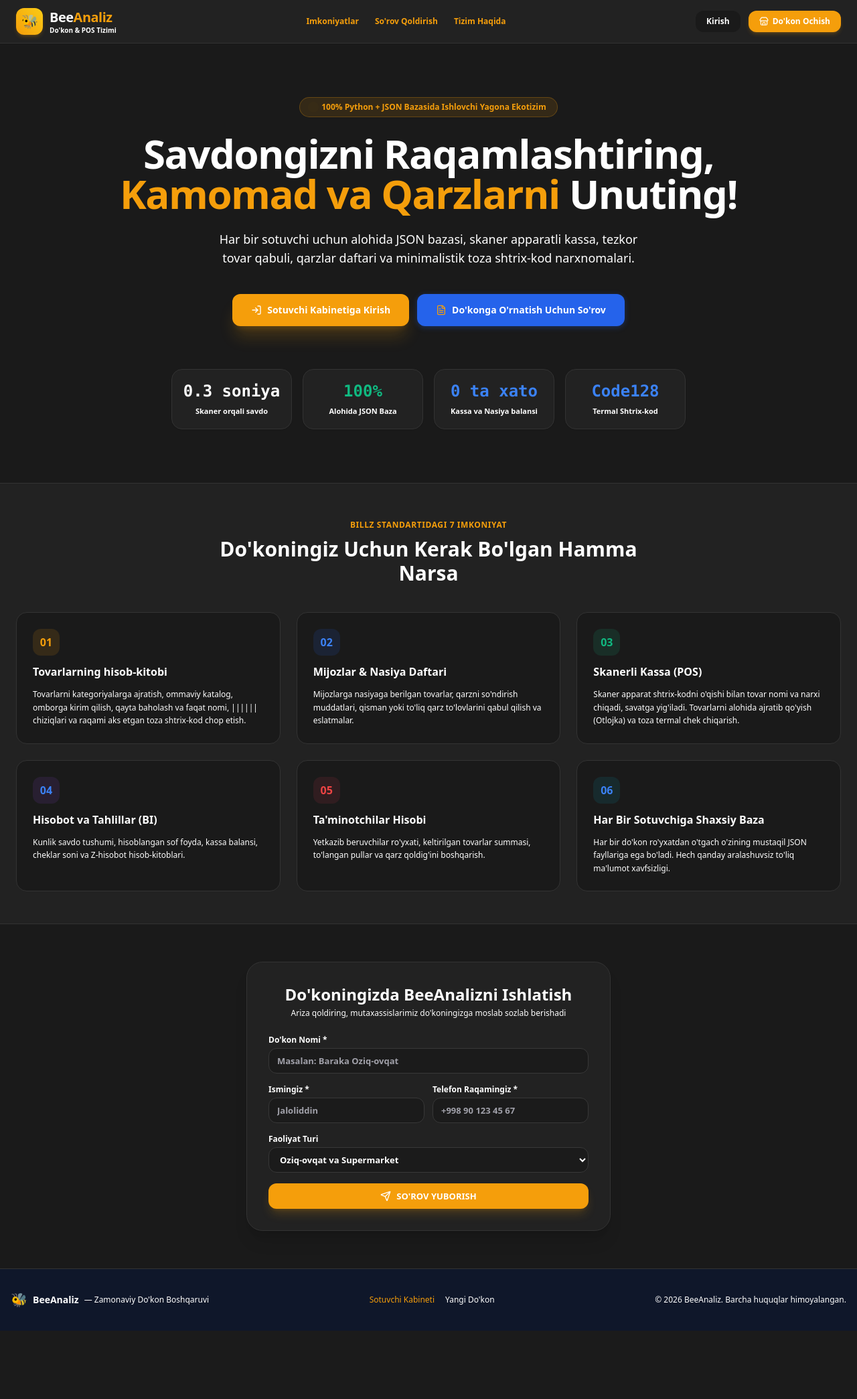
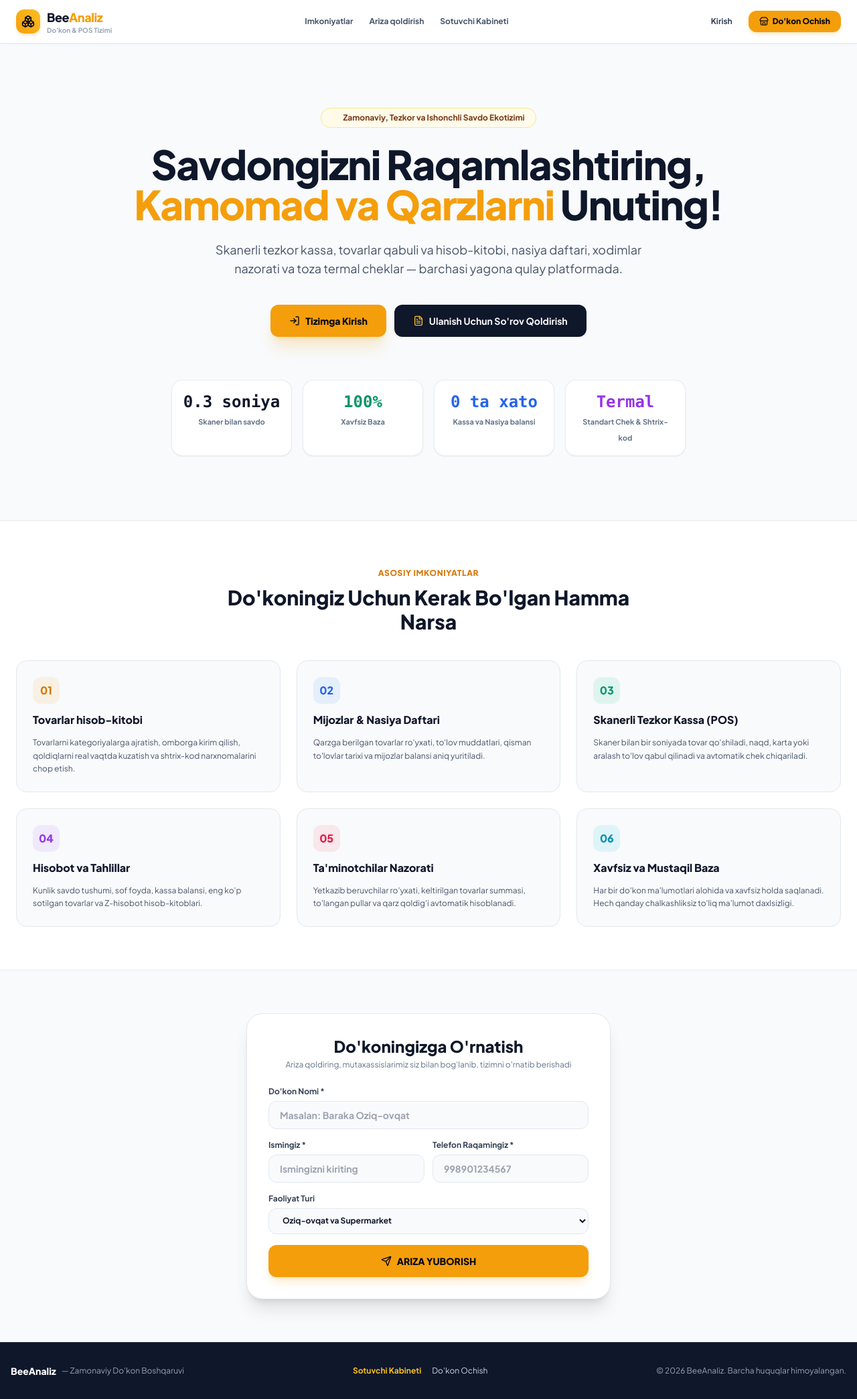
Before and after one commit to j8680151-eng/beeanaliz, a FastAPI app: page / in a window 1280 px wide. Shown: the whole page at 67% size. Before the commit the page ends 1987 px from the top, so only its background shows below. Run offline with FastAPI, Linux system fonts and the light colour scheme; some libraries are stand-ins or nearby versions.

Commit message:
Beautify login inputs and clean up landing page from clutter

```diff
--- a/templates/landing.html
+++ b/templates/landing.html
@@ -3,48 +3,61 @@
 <head>
   <meta charset="UTF-8">
   <meta name="viewport" content="width=device-width, initial-scale=1.0">
-  <title>BeeAnaliz — Zamonaviy Do'kon Boshqaruvi va Kassa Tizimi</title>
+  <title>BeeAnaliz — Zamonaviy Do'kon va Kassa Tizimi</title>
+  <!-- Tailwind CSS CDN -->
   <script src="https://cdn.tailwindcss.com"></script>
+  <!-- Lucide Icons CDN -->
   <script src="https://unpkg.com/lucide@latest"></script>
-  <link rel="stylesheet" href="/static/css/style.css">
+  <link rel="preconnect" href="https://fonts.googleapis.com">
+  <link rel="preconnect" href="https://fonts.gstatic.com" crossorigin>
+  <link href="https://fonts.googleapis.com/css2?family=Plus+Jakarta+Sans:wght@400;500;600;700;800;900&display=swap" rel="stylesheet">
   <script>
     tailwind.config = {
       theme: {
         extend: {
-          colors: {
-            amber: { 450: '#f59e0b', 500: '#f59e0b', 600: '#d97706' }
+          fontFamily: {
+            sans: ['"Plus Jakarta Sans"', 'sans-serif'],
           }
         }
       }
     }
   </script>
+  <style>
+    body {
+      font-family: 'Plus Jakarta Sans', sans-serif;
+    }
+  </style>
 </head>
-<body class="bg-slate-50 text-slate-900 min-h-screen flex flex-col font-sans selection:bg-amber-500 selection:text-slate-950">
+<body class="bg-slate-50 text-slate-900 min-h-screen flex flex-col selection:bg-amber-500 selection:text-slate-950">
 
-  <!-- TOP NAV -->
+  <!-- TOP NAVIGATION -->
   <header class="sticky top-0 z-40 bg-white/90 backdrop-blur-md border-b border-slate-200/80 shadow-sm">
     <div class="max-w-7xl mx-auto px-4 sm:px-6 h-16 flex items-center justify-between">
-      <div class="flex items-center space-x-2.5 cursor-pointer">
-        <div class="w-10 h-10 rounded-xl bg-gradient-to-tr from-amber-500 to-yellow-400 flex items-center justify-center shadow-md shadow-amber-500/20">
-          <span class="text-xl">🐝</span>
+
+      <!-- Brand Logo -->
+      <a href="/" class="flex items-center space-x-2.5 group">
+        <div class="w-9 h-9 rounded-xl bg-gradient-to-tr from-amber-500 to-amber-400 flex items-center justify-center shadow-md shadow-amber-500/20 group-hover:scale-105 transition">
+          <i data-lucide="boxes" class="w-5 h-5 text-slate-950"></i>
         </div>
         <div>
-          <span class="text-xl font-black tracking-tight text-slate-900">Bee<span class="text-amber-500">Analiz</span></span>
+          <span class="text-lg font-black tracking-tight text-slate-900">Bee<span class="text-amber-500">Analiz</span></span>
           <p class="text-[10px] font-bold text-slate-400 -mt-0.5">Do'kon & POS Tizimi</p>
         </div>
-      </div>
+      </a>
 
+      <!-- Menu links -->
       <nav class="hidden md:flex items-center space-x-6 text-xs font-bold text-slate-600">
         <a href="#features" class="hover:text-amber-600 transition">Imkoniyatlar</a>
-        <a href="#lead-section" class="hover:text-amber-600 transition">So'rov Qoldirish</a>
-        <a href="#about" class="hover:text-amber-600 transition">Tizim Haqida</a>
+        <a href="#lead-section" class="hover:text-amber-600 transition">Ariza qoldirish</a>
+        <a href="/login" class="hover:text-amber-600 transition">Sotuvchi Kabineti</a>
       </nav>
 
-      <div class="flex items-center space-x-3">
-        <a href="/login" class="px-4 py-2 text-xs font-bold text-slate-700 hover:text-slate-950 hover:bg-slate-100 rounded-xl transition">
+      <!-- Action buttons -->
+      <div class="flex items-center space-x-2.5">
+        <a href="/login" class="px-3.5 py-2 text-xs font-bold text-slate-700 hover:text-slate-950 hover:bg-slate-100 rounded-xl transition">
           Kirish
         </a>
-        <a href="/login?tab=register" class="px-4 py-2 bg-amber-500 hover:bg-amber-600 text-slate-950 font-black rounded-xl text-xs shadow-md shadow-amber-500/20 transition flex items-center space-x-1.5">
+        <a href="/login?tab=register" class="px-4 py-2 bg-amber-500 hover:bg-amber-400 text-slate-950 font-black rounded-xl text-xs shadow-md shadow-amber-500/20 transition flex items-center space-x-1.5 active:scale-95">
           <i data-lucide="store" class="w-3.5 h-3.5"></i>
           <span>Do'kon Ochish</span>
         </a>
@@ -53,10 +66,10 @@
   </header>
 
   <!-- HERO SECTION -->
-  <section class="py-12 sm:py-20 max-w-5xl mx-auto px-4 text-center space-y-6">
+  <section class="py-14 sm:py-24 max-w-5xl mx-auto px-4 text-center space-y-6">
     <div class="inline-flex items-center space-x-2 bg-amber-50 border border-amber-200 text-amber-900 px-4 py-1.5 rounded-full text-xs font-bold">
       <span class="w-2 h-2 rounded-full bg-amber-500 animate-ping"></span>
-      <span>100% Python + JSON Bazasida Ishlovchi Yagona Ekotizim</span>
+      <span>Zamonaviy, Tezkor va Ishonchli Savdo Ekotizimi</span>
     </div>
 
     <h1 class="text-4xl sm:text-6xl font-black tracking-tight text-slate-900 leading-tight">
@@ -65,17 +78,17 @@
     </h1>
 
     <p class="text-base sm:text-lg text-slate-600 max-w-2xl mx-auto leading-relaxed">
-      Har bir sotuvchi uchun alohida JSON bazasi, skaner apparatli kassa, tezkor tovar qabuli, qarzlar daftari va minimalistik toza shtrix-kod narxnomalari.
+      Skanerli tezkor kassa, tovarlar qabuli va hisob-kitobi, nasiya daftari, xodimlar nazorati va toza termal cheklar — barchasi yagona qulay platformada.
     </p>
 
     <div class="pt-4 flex flex-wrap justify-center gap-3">
-      <a href="/login" class="px-7 py-3.5 bg-amber-500 hover:bg-amber-600 text-slate-950 font-black rounded-xl text-sm shadow-xl shadow-amber-500/20 transition flex items-center space-x-2">
+      <a href="/login" class="px-7 py-3.5 bg-amber-500 hover:bg-amber-400 text-slate-950 font-black rounded-xl text-sm shadow-xl shadow-amber-500/20 transition flex items-center space-x-2 active:scale-95">
         <i data-lucide="log-in" class="w-4 h-4"></i>
-        <span>Sotuvchi Kabinetiga Kirish</span>
+        <span>Tizimga Kirish</span>
       </a>
-      <a href="#lead-section" class="px-7 py-3.5 bg-slate-900 hover:bg-slate-800 text-white font-bold rounded-xl text-sm transition flex items-center space-x-2">
+      <a href="#lead-section" class="px-7 py-3.5 bg-slate-900 hover:bg-slate-800 text-white font-bold rounded-xl text-sm transition flex items-center space-x-2 active:scale-95">
         <i data-lucide="file-text" class="w-4 h-4 text-amber-400"></i>
-        <span>Do'konga O'rnatish Uchun So'rov</span>
+        <span>Ulanish Uchun So'rov Qoldirish</span>
       </a>
     </div>
 
@@ -83,28 +96,28 @@
     <div class="pt-10 grid grid-cols-2 sm:grid-cols-4 gap-4 max-w-3xl mx-auto">
       <div class="bg-white p-4 rounded-2xl border border-slate-200/80 shadow-sm">
         <span class="text-2xl font-black text-slate-900 block font-mono">0.3 soniya</span>
-        <span class="text-[11px] font-bold text-slate-500">Skaner orqali savdo</span>
+        <span class="text-[11px] font-bold text-slate-500">Skaner bilan savdo</span>
       </div>
       <div class="bg-white p-4 rounded-2xl border border-slate-200/80 shadow-sm">
         <span class="text-2xl font-black text-emerald-600 block font-mono">100%</span>
-        <span class="text-[11px] font-bold text-slate-500">Alohida JSON Baza</span>
+        <span class="text-[11px] font-bold text-slate-500">Xavfsiz Baza</span>
       </div>
       <div class="bg-white p-4 rounded-2xl border border-slate-200/80 shadow-sm">
         <span class="text-2xl font-black text-blue-600 block font-mono">0 ta xato</span>
         <span class="text-[11px] font-bold text-slate-500">Kassa va Nasiya balansi</span>
       </div>
       <div class="bg-white p-4 rounded-2xl border border-slate-200/80 shadow-sm">
-        <span class="text-2xl font-black text-purple-600 block font-mono">Code128</span>
-        <span class="text-[11px] font-bold text-slate-500">Termal Shtrix-kod</span>
+        <span class="text-2xl font-black text-purple-600 block font-mono">Termal</span>
+        <span class="text-[11px] font-bold text-slate-500">Standart Chek & Shtrix-kod</span>
       </div>
     </div>
   </section>
 
-  <!-- 7 BILLZ EKOTIZIM MODULLARI -->
-  <section id="features" class="py-12 bg-white border-y border-slate-200/80">
+  <!-- FEATURES SECTION -->
+  <section id="features" class="py-16 bg-white border-y border-slate-200/80">
     <div class="max-w-7xl mx-auto px-4 sm:px-6 space-y-10">
       <div class="text-center max-w-2xl mx-auto space-y-2">
-        <span class="text-xs font-black uppercase tracking-wider text-amber-600">BILLZ Standartidagi 7 Imkoniyat</span>
+        <span class="text-xs font-black uppercase tracking-wider text-amber-600">Asosiy Imkoniyatlar</span>
         <h2 class="text-3xl font-black text-slate-900">Do'koningiz Uchun Kerak Bo'lgan Hamma Narsa</h2>
       </div>
 
@@ -112,9 +125,9 @@
         <!-- 01 -->
         <div class="bg-slate-50 p-6 rounded-2xl border border-slate-200 hover:border-amber-300 transition space-y-3">
           <div class="w-10 h-10 rounded-xl bg-amber-500/10 text-amber-600 flex items-center justify-center font-black">01</div>
-          <h3 class="font-extrabold text-base text-slate-900">Tovarlarning hisob-kitobi</h3>
+          <h3 class="font-extrabold text-base text-slate-900">Tovarlar hisob-kitobi</h3>
           <p class="text-xs text-slate-600 leading-relaxed">
-            Tovarlarni kategoriyalarga ajratish, ommaviy katalog, omborga kirim qilish, qayta baholash va faqat nomi, |||||| chiziqlari va raqami aks etgan toza shtrix-kod chop etish.
+            Tovarlarni kategoriyalarga ajratish, omborga kirim qilish, qoldiqlarni real vaqtda kuzatish va shtrix-kod narxnomalarini chop etish.
           </p>
         </div>
 
@@ -123,55 +136,55 @@
           <div class="w-10 h-10 rounded-xl bg-blue-500/10 text-blue-600 flex items-center justify-center font-black">02</div>
           <h3 class="font-extrabold text-base text-slate-900">Mijozlar & Nasiya Daftari</h3>
           <p class="text-xs text-slate-600 leading-relaxed">
-            Mijozlarga nasiyaga berilgan tovarlar, qarzni so'ndirish muddatlari, qisman yoki to'liq qarz to'lovlarini qabul qilish va eslatmalar.
+            Qarzga berilgan tovarlar ro'yxati, to'lov muddatlari, qisman to'lovlar tarixi va mijozlar balansi aniq yuritiladi.
           </p>
         </div>
 
         <!-- 03 -->
         <div class="bg-slate-50 p-6 rounded-2xl border border-slate-200 hover:border-emerald-300 transition space-y-3">
           <div class="w-10 h-10 rounded-xl bg-emerald-500/10 text-emerald-600 flex items-center justify-center font-black">03</div>
-          <h3 class="font-extrabold text-base text-slate-900">Skanerli Kassa (POS)</h3>
+          <h3 class="font-extrabold text-base text-slate-900">Skanerli Tezkor Kassa (POS)</h3>
           <p class="text-xs text-slate-600 leading-relaxed">
-            Skaner apparat shtrix-kodni o'qishi bilan tovar nomi va narxi chiqadi, savatga yig'iladi. Tovarlarni alohida ajratib qo'yish (Otlojka) va toza termal chek chiqarish.
+            Skaner bilan bir soniyada tovar qo'shiladi, naqd, karta yoki aralash to'lov qabul qilinadi va avtomatik chek chiqariladi.
           </p>
         </div>
 
         <!-- 04 -->
         <div class="bg-slate-50 p-6 rounded-2xl border border-slate-200 hover:border-purple-300 transition space-y-3">
           <div class="w-10 h-10 rounded-xl bg-purple-500/10 text-purple-600 flex items-center justify-center font-black">04</div>
-          <h3 class="font-extrabold text-base text-slate-900">Hisobot va Tahlillar (BI)</h3>
+          <h3 class="font-extrabold text-base text-slate-900">Hisobot va Tahlillar</h3>
           <p class="text-xs text-slate-600 leading-relaxed">
-            Kunlik savdo tushumi, hisoblangan sof foyda, kassa balansi, cheklar soni va Z-hisobot hisob-kitoblari.
+            Kunlik savdo tushumi, sof foyda, kassa balansi, eng ko'p sotilgan tovarlar va Z-hisobot hisob-kitoblari.
           </p>
         </div>
 
         <!-- 05 -->
         <div class="bg-slate-50 p-6 rounded-2xl border border-slate-200 hover:border-rose-300 transition space-y-3">
           <div class="w-10 h-10 rounded-xl bg-rose-500/10 text-rose-600 flex items-center justify-center font-black">05</div>
-          <h3 class="font-extrabold text-base text-slate-900">Ta'minotchilar Hisobi</h3>
+          <h3 class="font-extrabold text-base text-slate-900">Ta'minotchilar Nazorati</h3>
           <p class="text-xs text-slate-600 leading-relaxed">
-            Yetkazib beruvchilar ro'yxati, keltirilgan tovarlar summasi, to'langan pullar va qarz qoldig'ini boshqarish.
+            Yetkazib beruvchilar ro'yxati, keltirilgan tovarlar summasi, to'langan pullar va qarz qoldig'i avtomatik hisoblanadi.
           </p>
         </div>
 
         <!-- 06 -->
         <div class="bg-slate-50 p-6 rounded-2xl border border-slate-200 hover:border-cyan-300 transition space-y-3">
           <div class="w-10 h-10 rounded-xl bg-cyan-500/10 text-cyan-600 flex items-center justify-center font-black">06</div>
-          <h3 class="font-extrabold text-base text-slate-900">Har Bir Sotuvchiga Shaxsiy Baza</h3>
+          <h3 class="font-extrabold text-base text-slate-900">Xavfsiz va Mustaqil Baza</h3>
           <p class="text-xs text-slate-600 leading-relaxed">
-            Har bir do'kon ro'yxatdan o'tgach o'zining mustaqil JSON fayllariga ega bo'ladi. Hech qanday aralashuvsiz to'liq ma'lumot xavfsizligi.
+            Har bir do'kon ma'lumotlari alohida va xavfsiz holda saqlanadi. Hech qanday chalkashliksiz to'liq ma'lumot daxlsizligi.
           </p>
         </div>
       </div>
     </div>
   </section>
 
-  <!-- LEAD INQUIRY FORM (SO'ROV QOLDIRISH) -->
-  <section id="lead-section" class="py-14 max-w-xl mx-auto px-4 w-full">
+  <!-- LEAD INQUIRY FORM -->
+  <section id="lead-section" class="py-16 max-w-xl mx-auto px-4 w-full">
     <div class="bg-white p-6 sm:p-8 rounded-3xl border border-slate-200 shadow-xl space-y-6">
       <div class="text-center space-y-1">
-        <h2 class="text-2xl font-black text-slate-900">Do'koningizda BeeAnalizni Ishlatish</h2>
-        <p class="text-xs text-slate-500">Ariza qoldiring, mutaxassislarimiz do'koningizga moslab sozlab berishadi</p>
+        <h2 class="text-2xl font-black text-slate-900">Do'koningizga O'rnatish</h2>
+        <p class="text-xs text-slate-500">Ariza qoldiring, mutaxassislarimiz siz bilan bog'lanib, tizimni o'rnatib berishadi</p>
       </div>
 
       <div id="leadSuccessNotice" class="hidden p-4 bg-emerald-50 border border-emerald-200 text-emerald-800 rounded-2xl text-xs font-bold text-center">
@@ -180,35 +193,36 @@
 
       <form id="leadForm" onsubmit="handleLeadSubmit(event)" class="space-y-4 text-xs font-bold text-slate-700">
         <div>
-          <label class="block mb-1">Do'kon Nomi *</label>
-          <input type="text" id="leadStoreName" required placeholder="Masalan: Baraka Oziq-ovqat" class="w-full bg-slate-50 px-4 py-2.5 rounded-xl border border-slate-200 text-sm text-slate-900 focus:bg-white focus:outline-none focus:border-amber-500">
+          <label class="block mb-1.5">Do'kon Nomi *</label>
+          <input type="text" id="leadStoreName" required placeholder="Masalan: Baraka Oziq-ovqat" class="w-full bg-slate-50 px-4 py-2.5 rounded-xl border border-slate-200 text-sm text-slate-900 focus:bg-white focus:outline-none focus:border-amber-500 transition">
         </div>
 
-        <div class="grid grid-cols-2 gap-3">
+        <div class="grid grid-cols-1 sm:grid-cols-2 gap-3">
           <div>
-            <label class="block mb-1">Ismingiz *</label>
-            <input type="text" id="leadOwnerName" required placeholder="Jaloliddin" class="w-full bg-slate-50 px-4 py-2.5 rounded-xl border border-slate-200 text-sm text-slate-900 focus:bg-white focus:outline-none focus:border-amber-500">
+            <label class="block mb-1.5">Ismingiz *</label>
+            <input type="text" id="leadOwnerName" required placeholder="Ismingizni kiriting" class="w-full bg-slate-50 px-4 py-2.5 rounded-xl border border-slate-200 text-sm text-slate-900 focus:bg-white focus:outline-none focus:border-amber-500 transition">
           </div>
           <div>
-            <label class="block mb-1">Telefon Raqamingiz *</label>
-            <input type="text" id="leadPhone" required placeholder="+998 90 123 45 67" class="w-full bg-slate-50 px-4 py-2.5 rounded-xl border border-slate-200 text-sm text-slate-900 focus:bg-white focus:outline-none focus:border-amber-500">
+            <label class="block mb-1.5">Telefon Raqamingiz *</label>
+            <input type="text" id="leadPhone" required placeholder="998901234567" class="w-full bg-slate-50 px-4 py-2.5 rounded-xl border border-slate-200 text-sm text-slate-900 focus:bg-white focus:outline-none focus:border-amber-500 transition">
           </div>
         </div>
 
         <div>
-          <label class="block mb-1">Faoliyat Turi</label>
-          <select id="leadStoreType" class="w-full bg-slate-50 px-4 py-2.5 rounded-xl border border-slate-200 text-xs text-slate-900 focus:bg-white focus:outline-none focus:border-amber-500">
+          <label class="block mb-1.5">Faoliyat Turi</label>
+          <select id="leadStoreType" class="w-full bg-slate-50 px-4 py-2.5 rounded-xl border border-slate-200 text-xs text-slate-900 focus:bg-white focus:outline-none focus:border-amber-500 transition">
             <option value="Oziq-ovqat va Supermarket">Oziq-ovqat va Supermarket</option>
             <option value="Kiyim-kechak va Poyabzal">Kiyim-kechak va Poyabzal</option>
             <option value="Xo'jalik mollari va Parfyumeriya">Xo'jalik mollari va Parfyumeriya</option>
             <option value="Qurilish mollari">Qurilish mollari</option>
             <option value="Avto ehtiyot qismlar">Avto ehtiyot qismlar</option>
+            <option value="Boshqa savdo do'koni">Boshqa savdo do'koni</option>
           </select>
         </div>
 
-        <button type="submit" class="w-full py-3.5 bg-amber-500 hover:bg-amber-600 text-slate-950 font-black rounded-xl text-sm shadow-lg shadow-amber-500/20 transition flex items-center justify-center space-x-2">
+        <button type="submit" class="w-full py-3.5 bg-amber-500 hover:bg-amber-400 text-slate-950 font-black rounded-xl text-sm shadow-lg shadow-amber-500/20 transition flex items-center justify-center space-x-2 active:scale-95">
           <i data-lucide="send" class="w-4 h-4"></i>
-          <span>SO'ROV YUBORISH</span>
+          <span>ARIZA YUBORISH</span>
         </button>
       </form>
     </div>
@@ -218,13 +232,12 @@
   <footer class="mt-auto bg-slate-900 text-slate-400 py-8 border-t border-slate-800 text-xs">
     <div class="max-w-7xl mx-auto px-4 flex flex-col sm:flex-row items-center justify-between gap-4">
       <div class="flex items-center space-x-2">
-        <span class="text-xl">🐝</span>
         <span class="font-extrabold text-white text-sm">BeeAnaliz</span>
         <span>— Zamonaviy Do'kon Boshqaruvi</span>
       </div>
       <div class="flex items-center space-x-4">
-        <a href="/login" class="text-amber-400 hover:underline">Sotuvchi Kabineti</a>
-        <a href="/login?tab=register" class="text-slate-300 hover:underline">Yangi Do'kon</a>
+        <a href="/login" class="text-amber-400 hover:underline font-bold">Sotuvchi Kabineti</a>
+        <a href="/login?tab=register" class="text-slate-300 hover:underline">Do'kon Ochish</a>
       </div>
       <div>&copy; 2026 BeeAnaliz. Barcha huquqlar himoyalangan.</div>
     </div>
```
Also changed, not shown: templates/login.html (+120 -89 lines).
